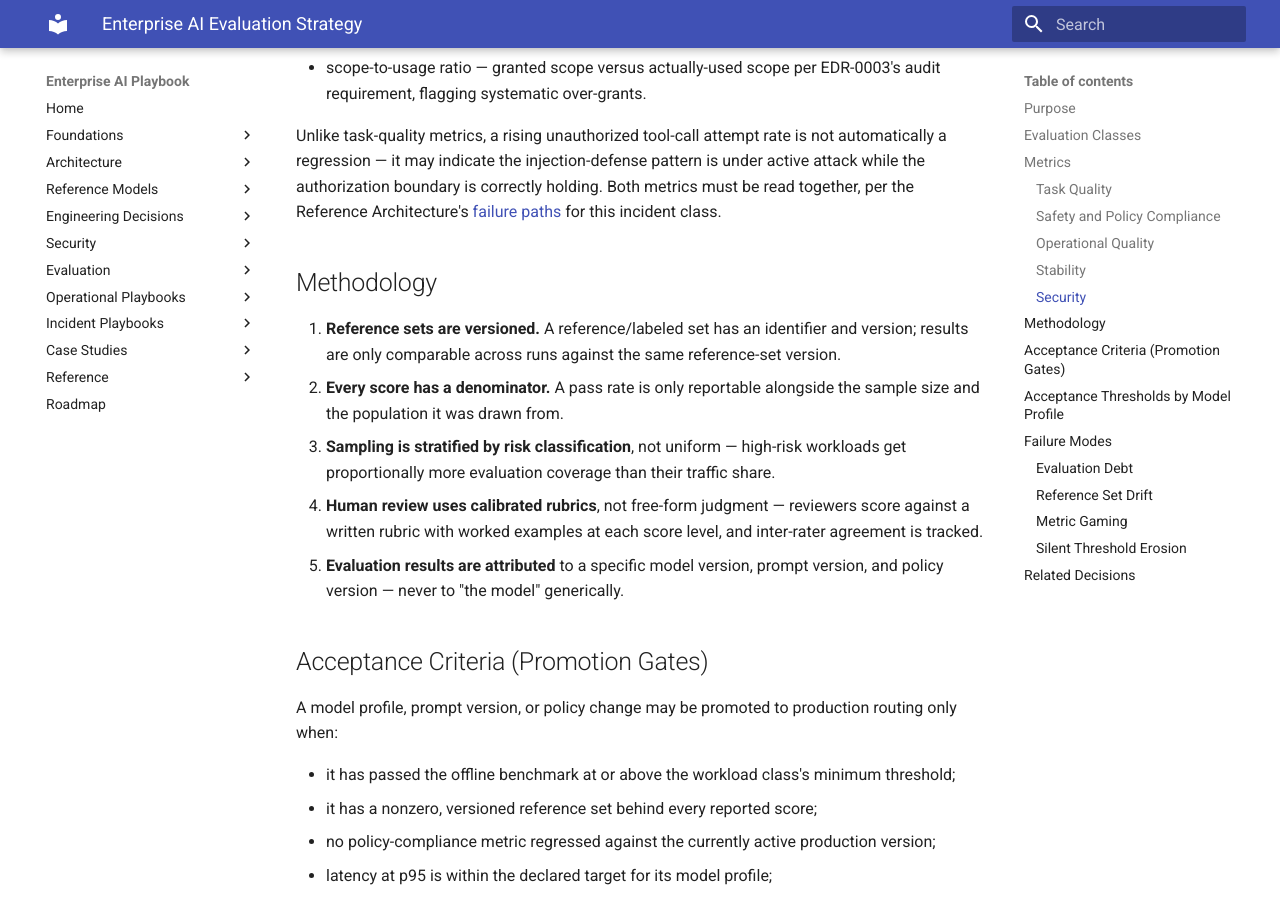
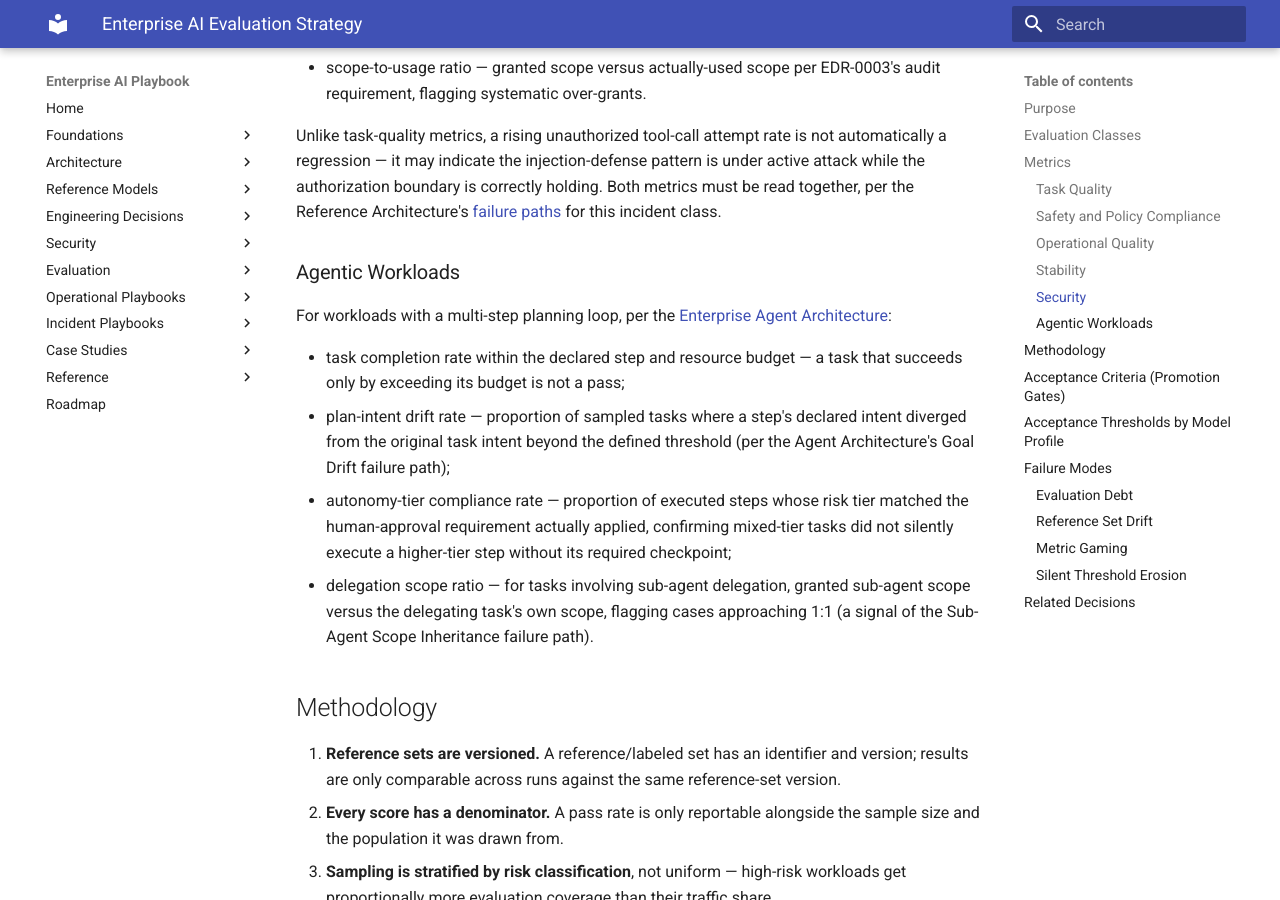
Before and after one commit to marquiano/enterprise-ai-playbook, an MkDocs documentation site: the page built from docs/evaluation/ENTERPRISE_AI_EVALUATION_STRATEGY.md, in a window 1280 px wide and 900 px high, scrolled down 2095 px. Built offline with MkDocs 1.6.1 and Material for MkDocs 9.7.7, drawn with Linux system fonts in a browser that asks for light colours.

Commit message:
Add agentic workload metrics to the evaluation strategy
Task completion within budget, plan-intent drift rate, autonomy-tier
compliance rate, and delegation scope ratio, tied to the failure
paths in the new Enterprise Agent Architecture.

```diff
--- a/docs/evaluation/ENTERPRISE_AI_EVALUATION_STRATEGY.md
+++ b/docs/evaluation/ENTERPRISE_AI_EVALUATION_STRATEGY.md
@@ -54,6 +54,15 @@ Metrics are grouped by what they protect against. A workload's required metric s
 - scope-to-usage ratio — granted scope versus actually-used scope per EDR-0003's audit requirement, flagging systematic over-grants.
 
 Unlike task-quality metrics, a rising unauthorized tool-call attempt rate is not automatically a regression — it may indicate the injection-defense pattern is under active attack while the authorization boundary is correctly holding. Both metrics must be read together, per the Reference Architecture's [failure paths](../reference-architectures/ENTERPRISE_AI_REFERENCE_ARCHITECTURE.md#failure-paths) for this incident class.
+
+### Agentic Workloads
+
+For workloads with a multi-step planning loop, per the [Enterprise Agent Architecture](../reference-architectures/ENTERPRISE_AGENT_ARCHITECTURE.md):
+
+- task completion rate within the declared step and resource budget — a task that succeeds only by exceeding its budget is not a pass;
+- plan-intent drift rate — proportion of sampled tasks where a step's declared intent diverged from the original task intent beyond the defined threshold (per the Agent Architecture's Goal Drift failure path);
+- autonomy-tier compliance rate — proportion of executed steps whose risk tier matched the human-approval requirement actually applied, confirming mixed-tier tasks did not silently execute a higher-tier step without its required checkpoint;
+- delegation scope ratio — for tasks involving sub-agent delegation, granted sub-agent scope versus the delegating task's own scope, flagging cases approaching 1:1 (a signal of the Sub-Agent Scope Inheritance failure path).
 
 ## Methodology
 
```
